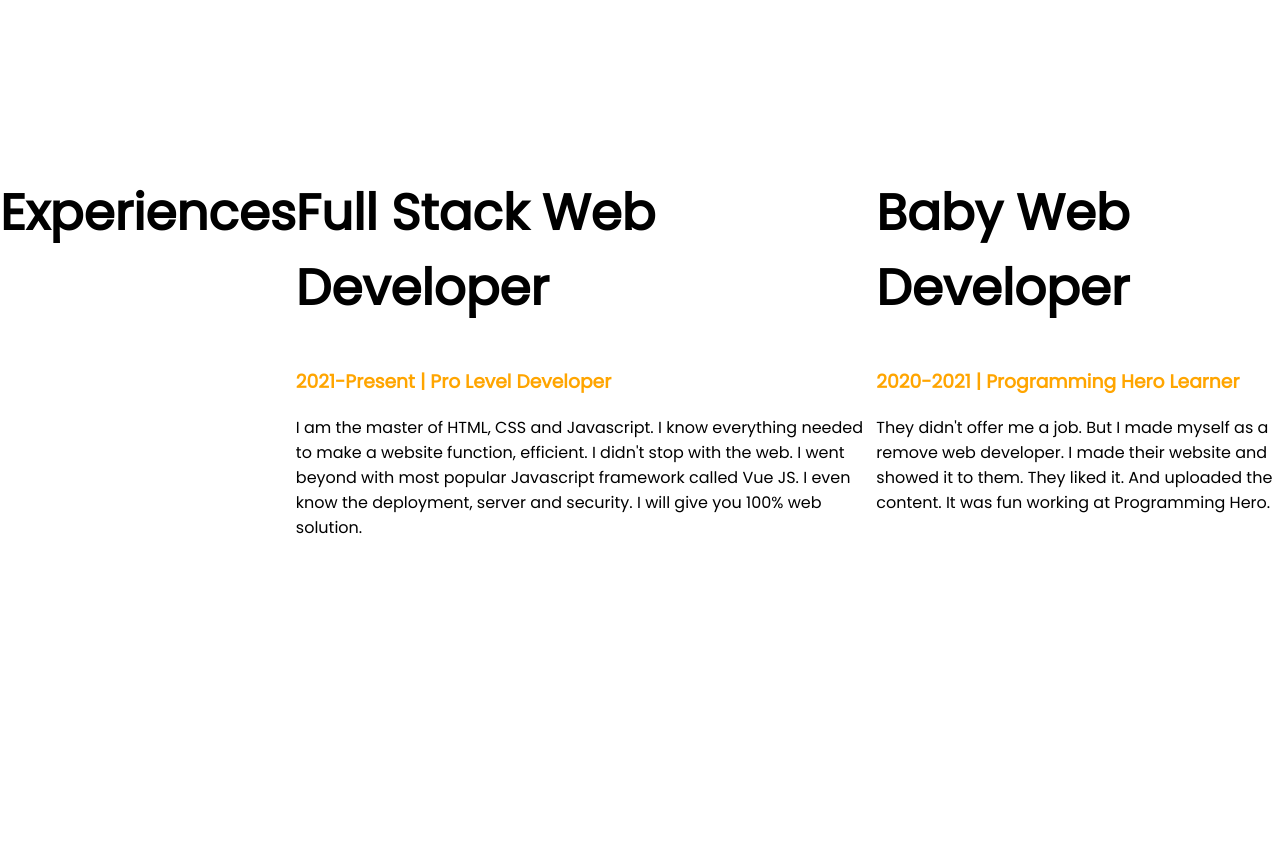
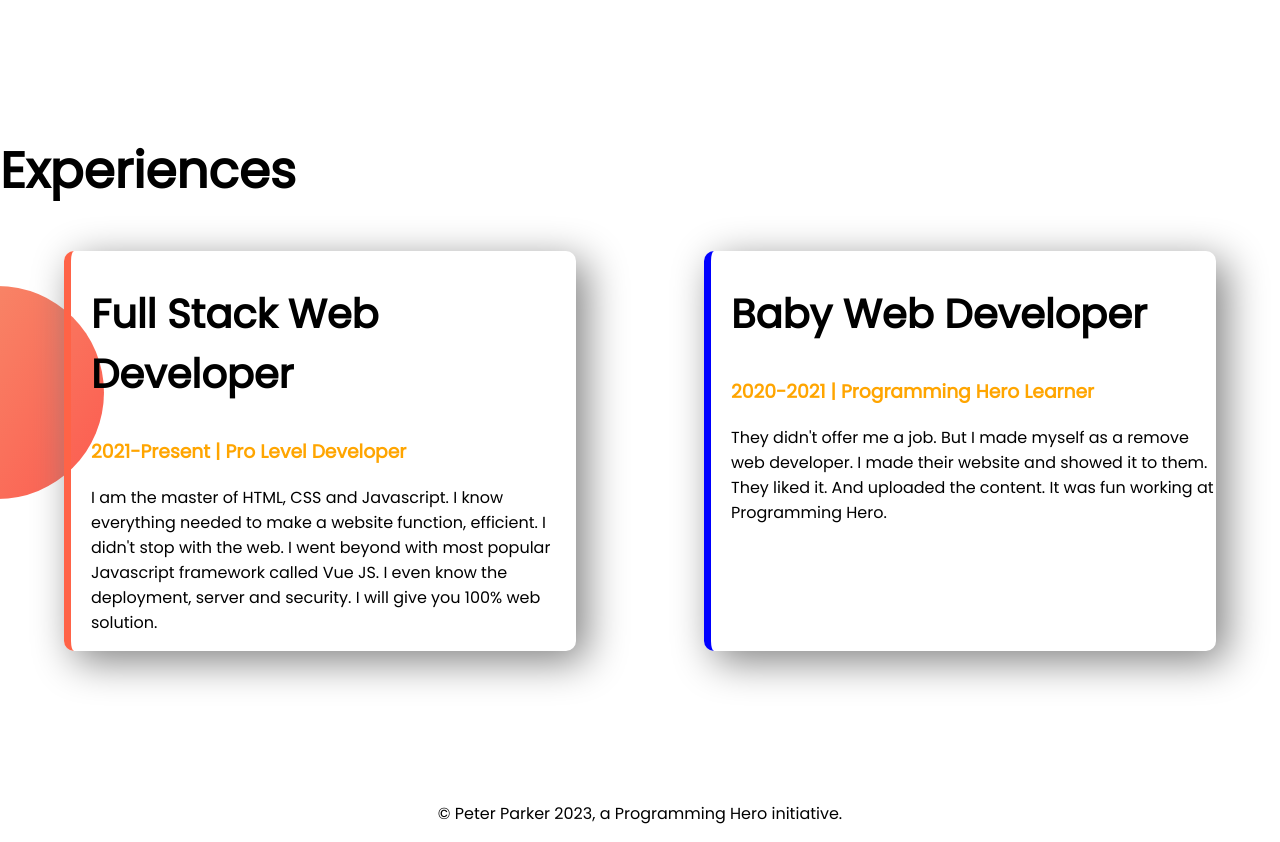
Before and after one commit to mazedurrahman1/developer-portfolio, a plain HTML site: page index.html in a window 1280 px wide. Shown: the part 1080-1922 px from the top of the page. Before the commit the page ends 1786 px from the top, so only its background shows below. Drawn offline with Linux system fonts and the light colour scheme.

Commit message:
style border  and footer add

```diff
--- a/index.html
+++ b/index.html
@@ -13,7 +13,7 @@
 </head>
 
 <body>
-    <section class="top-banner">
+    <section class="top-banner flexible-container">
         <div class="half-width">
             <h1>Welcome To</h1>
             <h1><span class="orange-color">Mazedur</span> World</h1>
@@ -30,7 +30,7 @@
             <img src="images/jhankar-pic-bg.png" alt="">
         </div>
     </section>
-    <section class="big-dream">
+    <section class="big-dream flexible-container">
         <div class="half-width">
             <img src="images/jhankar2.png" alt="">
         </div>
@@ -45,20 +45,27 @@
     </section>
     <section class="experience-area">
         <h1>Experiences</h1>
-        <div>
-            <h1>Full Stack Web Developer</h1>
+        <div class="flexible-container">
+            <div id="full-stack-developer" class="experience-item">
+                <h2>Full Stack Web Developer</h2>
                 <h3 class="orange-color">2021-Present | Pro Level Developer</h3>
                 <p>I am the master of HTML, CSS and Javascript. I know everything needed to make a website function,
-                efficient. I didn't stop with the web. I went beyond with most popular Javascript framework called Vue
+                    efficient. I didn't stop with the web. I went beyond with most popular Javascript framework called
+                    Vue
                     JS. I even know the deployment, server and security. I will give you 100% web solution.</p>
             </div>
-        <div>
-            <h1>Baby Web Developer</h1>
+            <div id="baby-web-developer" class="experience-item">
+                <h2>Baby Web Developer</h2>
                 <h3 class="orange-color">2020-2021 | Programming Hero Learner</h3>
-            <p>They didn't offer me a job. But I made myself as a remove web developer. I made their website and showed
+                <p>They didn't offer me a job. But I made myself as a remove web developer. I made their website and
+                    showed
                     it to them. They liked it. And uploaded the content. It was fun working at Programming Hero.</p>
+            </div>
         </div>
     </section>
 </body>
+<footer>
+    <p>© Peter Parker 2023, a Programming Hero initiative.</p>
+</footer>
 
 </html>
--- a/style.css
+++ b/style.css
@@ -7,7 +7,11 @@ h1 {
     font-size: 50px;
 }
 
-section {
+h2 {
+    font-size: 40px;
+}
+
+.flexible-container {
     display: flex;
     margin-bottom: 150px;
 }
@@ -44,3 +48,30 @@ section {
 .orange-color {
     color: orange;
 }
+
+.experience-area {
+    background-image: url(images/exp-bg.png);
+    background-repeat: no-repeat;
+    background-position: left;
+}
+
+.experience-item {
+    width: 40%;
+    margin-left: 5%;
+    margin-right: 5%;
+    padding-left: 20px;
+    border-radius: 10px;
+    box-shadow: 10px 10px 40px gray;
+}
+
+#full-stack-developer {
+    border-left: 7px solid tomato;
+}
+
+#baby-web-developer {
+    border-left: 7px solid blue;
+}
+
+footer p {
+    text-align: center;
+}
```
Lines whose indentation alone changed are shown as unchanged.
